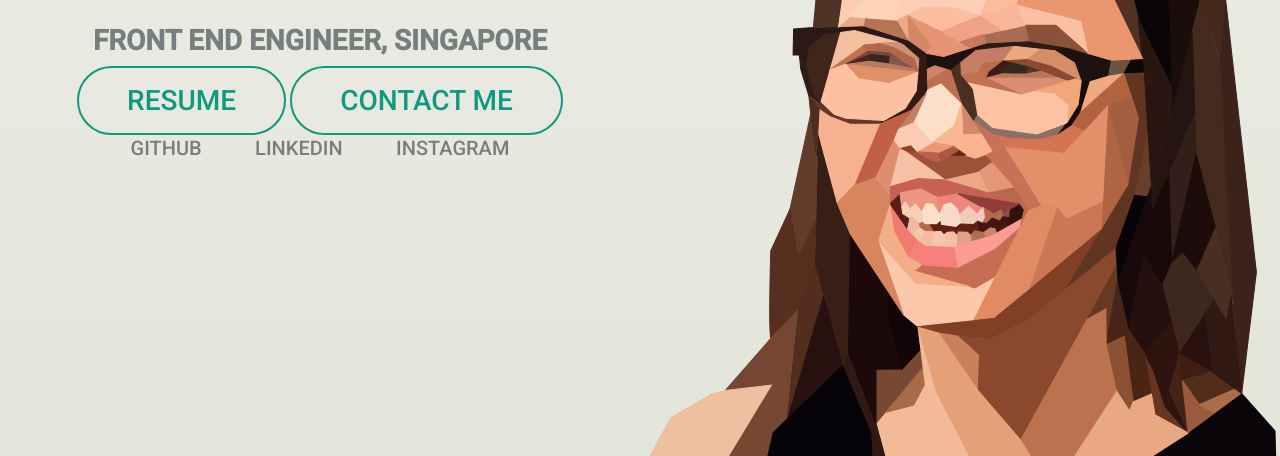
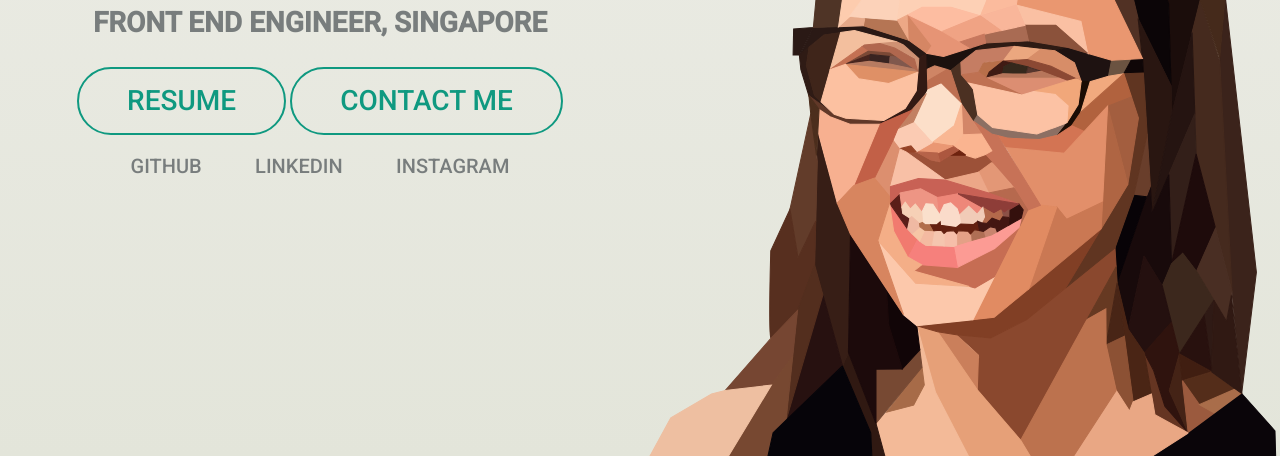
Before and after one commit to heyjiawei/heyjiawei-com, a website: page index.html in a window 1280 px wide. Shown: the part 344-800 px from the top of the page. Drawn offline with Linux system fonts and the light colour scheme.

Commit message:
fix links styling

```diff
--- a/css/main.css
+++ b/css/main.css
@@ -61,6 +61,7 @@ body {
     cursor: pointer;
     transition-property: color, background-color;
     transition-duration: 0.3s;
+    display: inline-block;
 }
 
 .button:hover, .button:focus {
--- a/docs/css/main.css
+++ b/docs/css/main.css
@@ -61,6 +61,7 @@ body {
     cursor: pointer;
     transition-property: color, background-color;
     transition-duration: 0.3s;
+    display: inline-block;
 }
 
 .button:hover, .button:focus {
```
